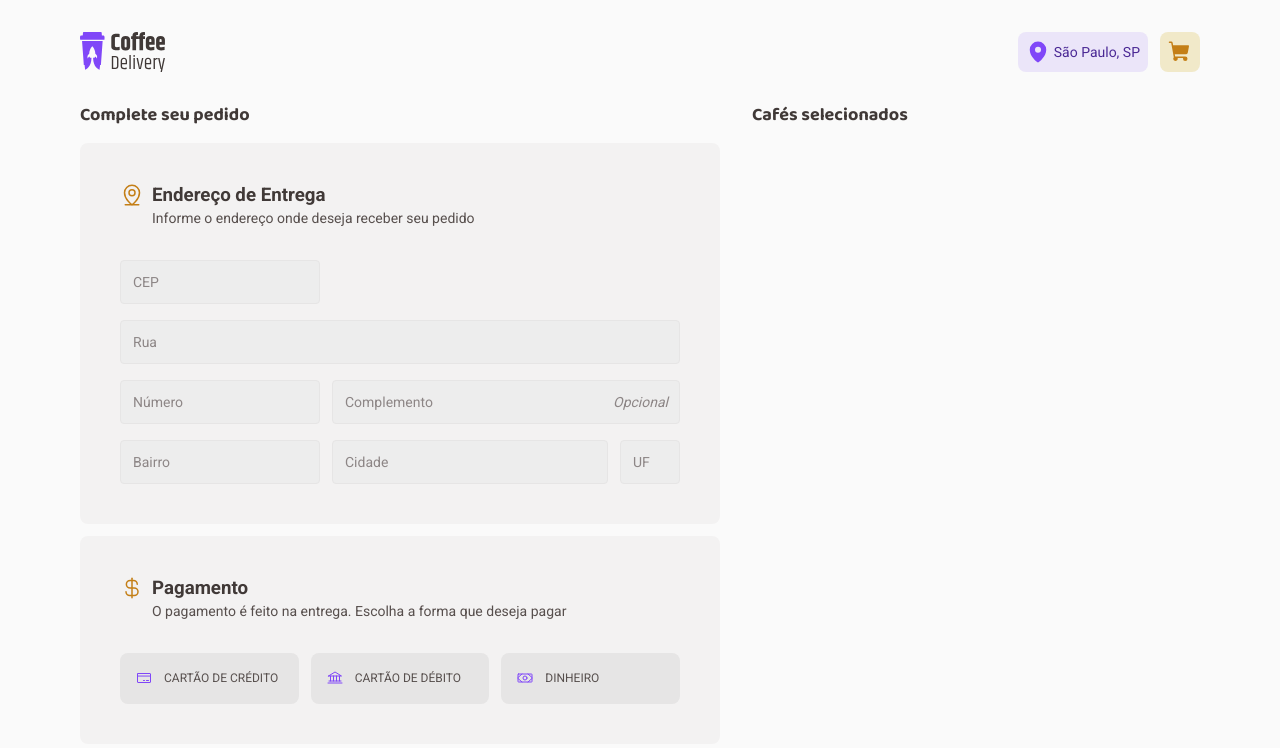
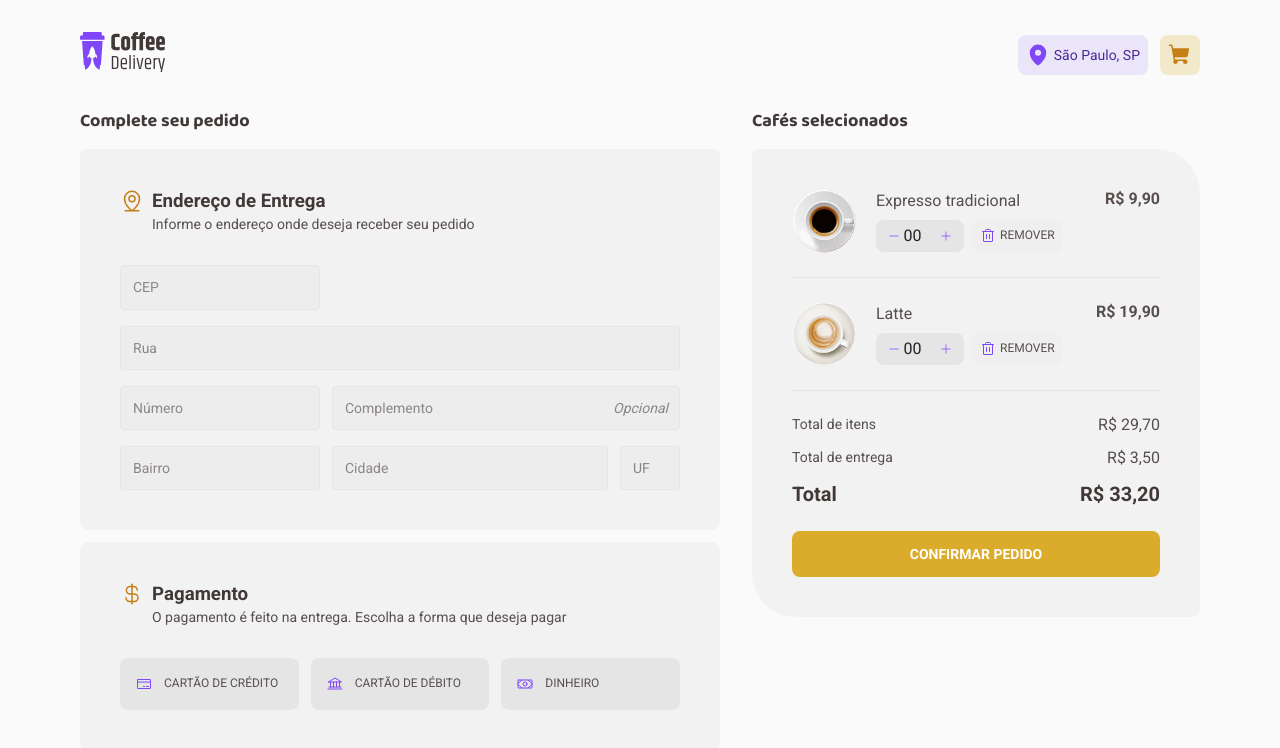
Before and after one commit to guilherme-s-barros/02-aprofundando-em-hooks-desafio, a React (Vite) app: page /cart in a window 1280 px wide. Shown: the top 748 px of the page. Built offline with nearby package versions, Linux system fonts and the light colour scheme.

Commit message:
feat: cart page ui

```diff
--- a/src/components/header/index.tsx
+++ b/src/components/header/index.tsx
@@ -6,7 +6,9 @@ import { HeaderContainer, InfoContainer } from './styles'
 export function Header() {
 	return (
 		<HeaderContainer>
-			<img src="/logo.svg" alt="Logotipo Coffee Delivery" />
+			<Link to="/">
+				<img src="/logo.svg" alt="Logotipo Coffee Delivery" />
+			</Link>
 
 			<InfoContainer>
 				<span>
--- a/src/components/header/styles.ts
+++ b/src/components/header/styles.ts
@@ -5,6 +5,10 @@ export const HeaderContainer = styled.header`
   justify-content: space-between;
   align-items: center;
   padding: 2rem 0;
+
+  > a {
+    outline: none;
+  }
 `
 
 export const InfoContainer = styled.div`
--- a/src/components/quantity-input/styles.ts
+++ b/src/components/quantity-input/styles.ts
@@ -4,6 +4,7 @@ export const QuantityInputContainer = styled.div`
   display: flex;
   align-items: center;
   position: relative;
+  width: fit-content;
 
   button {
     color: ${({ theme }) => theme.color.brand.secondary};
@@ -33,6 +34,7 @@ export const QuantityInputContainer = styled.div`
 
     width: 5.5rem;
     height: 100%;
+    min-height: 2rem;
     text-align: center;
 
     appearance: none;
--- a/src/pages/cart/index.tsx
+++ b/src/pages/cart/index.tsx
@@ -4,15 +4,26 @@ import {
 	CurrencyDollar,
 	MapPinLine,
 	Money,
+	Trash,
 } from 'phosphor-react'
 
+import { QuantityInput } from '../../components/quantity-input'
 import {
+	Amount,
+	AmountContainer,
 	CartContainer,
+	CartItem,
+	CartItemActions,
+	CartItemDetails,
+	CartItemInfo,
+	ConfirmOrderButton,
 	FormContainer,
+	InvoiceContainer,
 	OptionalInput,
 	OrderFormSection,
 	PaymentMethodButton,
 	PaymentMethods,
+	RemoveCartItemButton,
 	TextInput,
 } from './styles'
 
@@ -22,7 +33,7 @@ export function Cart() {
 			<section>
 				<h2>Complete seu pedido</h2>
 
-				<form>
+				<form id="orderForm">
 					<OrderFormSection>
 						<header>
 							<h3>
@@ -94,6 +105,73 @@ export function Cart() {
 			</section>
 			<section>
 				<h2>Cafés selecionados</h2>
+
+				<InvoiceContainer>
+					<div>
+						<CartItem>
+							<CartItemInfo>
+								<img
+									src="/images/coffees/expresso.png"
+									alt="Expresso tradicional"
+								/>
+
+								<CartItemDetails>
+									<span>Expresso tradicional</span>
+
+									<CartItemActions>
+										<QuantityInput />
+
+										<RemoveCartItemButton type="button">
+											<Trash size={16} />
+											Remover
+										</RemoveCartItemButton>
+									</CartItemActions>
+								</CartItemDetails>
+							</CartItemInfo>
+
+							<strong>R$ 9,90</strong>
+						</CartItem>
+						<CartItem>
+							<CartItemInfo>
+								<img src="/images/coffees/latte.png" alt="Latte" />
+
+								<CartItemDetails>
+									<span>Latte</span>
+
+									<CartItemActions>
+										<QuantityInput />
+
+										<RemoveCartItemButton type="button">
+											<Trash size={16} />
+											Remover
+										</RemoveCartItemButton>
+									</CartItemActions>
+								</CartItemDetails>
+							</CartItemInfo>
+
+							<strong>R$ 19,90</strong>
+						</CartItem>
+					</div>
+
+					<AmountContainer>
+						<Amount>
+							<span>Total de itens</span>
+							<span>R$ 29,70</span>
+						</Amount>
+						<Amount>
+							<span>Total de entrega</span>
+							<span>R$ 3,50</span>
+						</Amount>
+						<Amount>
+							<strong>Total</strong>
+							<strong>R$ 33,20</strong>
+						</Amount>
+					</AmountContainer>
+
+					<ConfirmOrderButton type="submit" form="orderForm">
+						Confirmar pedido
+					</ConfirmOrderButton>
+				</InvoiceContainer>
 			</section>
 		</CartContainer>
 	)
--- a/src/pages/cart/styles.ts
+++ b/src/pages/cart/styles.ts
@@ -152,3 +152,110 @@ export const PaymentMethodButton = styled.label`
     }
   }
 `
+
+export const InvoiceContainer = styled.div`
+  background: ${({ theme }) => theme.color.base.card};
+  border-radius: 0.5rem 2.75rem;
+  padding: 2.5rem;
+`
+
+export const CartItem = styled.article`
+  display: flex;
+  justify-content: space-between;
+
+  & + & {
+    border-top: 1px solid ${({ theme }) => theme.color.base.button};
+    padding-top: 1.5rem;
+    margin-top: 1.5rem;
+  }
+
+  strong {
+    ${({ theme }) => theme.text.body.boldM};
+  }
+`
+
+export const CartItemInfo = styled.div`
+  display: flex;
+  align-items: center;
+  gap: 1.25rem;
+
+  img {
+    max-width: 4rem;
+  }
+`
+
+export const CartItemDetails = styled.div`
+  span {
+    display: block;
+    margin-bottom: 0.5rem;
+  }
+`
+
+export const CartItemActions = styled.div`
+  display: flex;
+  gap: 0.5rem;
+`
+
+export const RemoveCartItemButton = styled.button`
+  ${({ theme }) => theme.text.component.buttonM};
+
+  display: flex;
+  align-items: center;
+  justify-content: center;
+  gap: 0.25rem;
+  padding: 0 0.5rem;
+  border-radius: 0.5rem;
+
+  text-transform: uppercase;
+  transition: 0.2s all;
+
+  &:hover {
+    background: ${({ theme }) => theme.color.base.hover};
+    color: ${({ theme }) => theme.color.base.subtitle};
+  }
+
+  svg {
+    color: ${({ theme }) => theme.color.brand.secondary};
+  }
+`
+
+export const AmountContainer = styled.div`
+  border-top: 1px solid ${({ theme }) => theme.color.base.button};
+  padding-top: 1.5rem;
+  margin-top: 1.5rem;
+`
+
+export const Amount = styled.div`
+  display: flex;
+  justify-content: space-between;
+
+  & + & {
+    margin-top: 0.75rem;
+  }
+
+  span:first-child {
+    ${({ theme }) => theme.text.body.regularS};
+  }
+
+  strong {
+    ${({ theme }) => theme.text.body.boldL};
+    color: ${({ theme }) => theme.color.base.subtitle};
+  }
+`
+
+export const ConfirmOrderButton = styled.button`
+  ${({ theme }) => theme.text.component.buttonL};
+  background: ${({ theme }) => theme.color.brand.primary};
+  color: ${({ theme }) => theme.color.base.white};
+
+  margin-top: 1.5rem;
+  padding: 0.75rem 0.5rem;
+  width: 100%;
+  border-radius: 0.5rem;
+  text-transform: uppercase;
+  transition: 0.2s background;
+
+  &:hover {
+    background: ${({ theme }) => theme.color.brand.primaryDark};
+  }
+`
```
